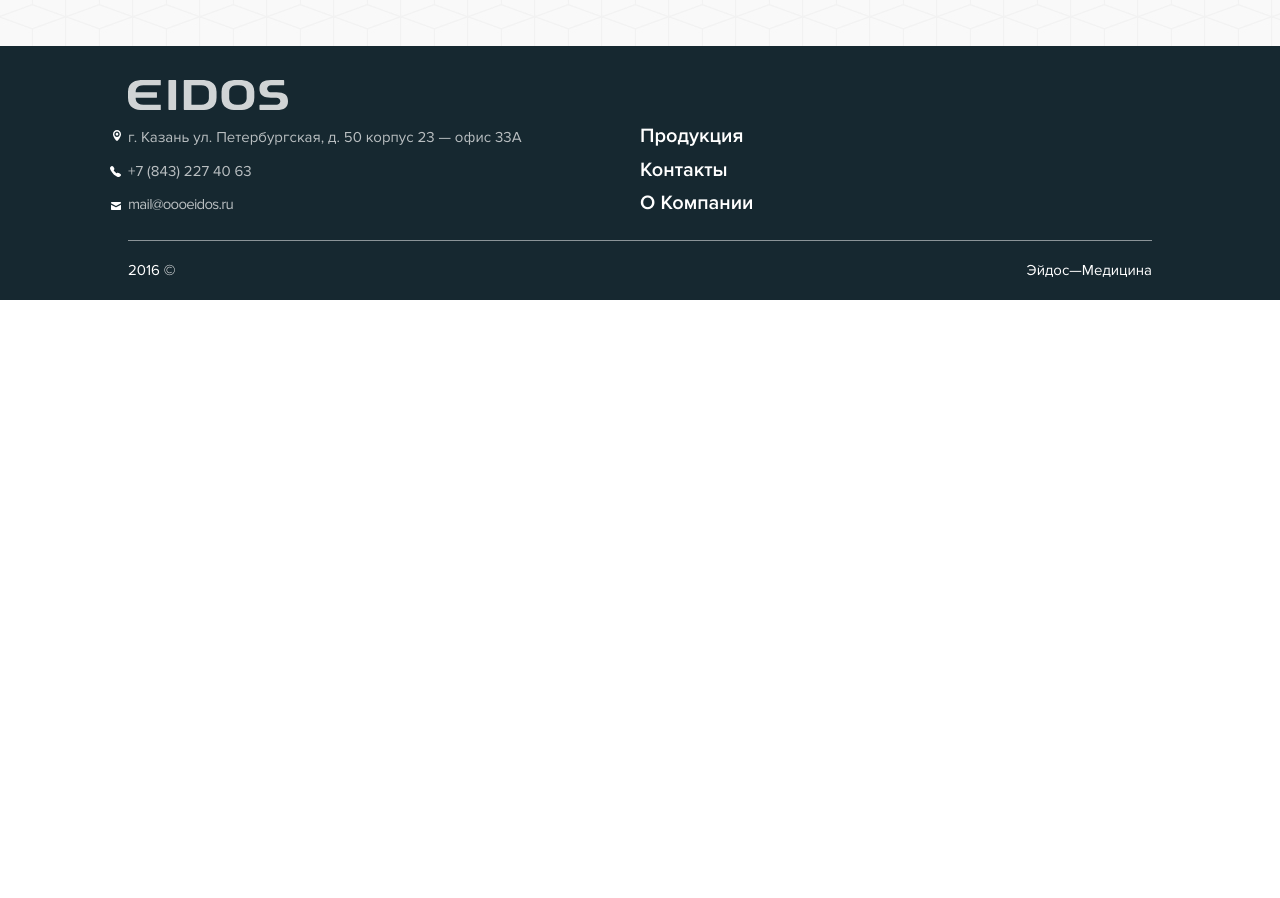
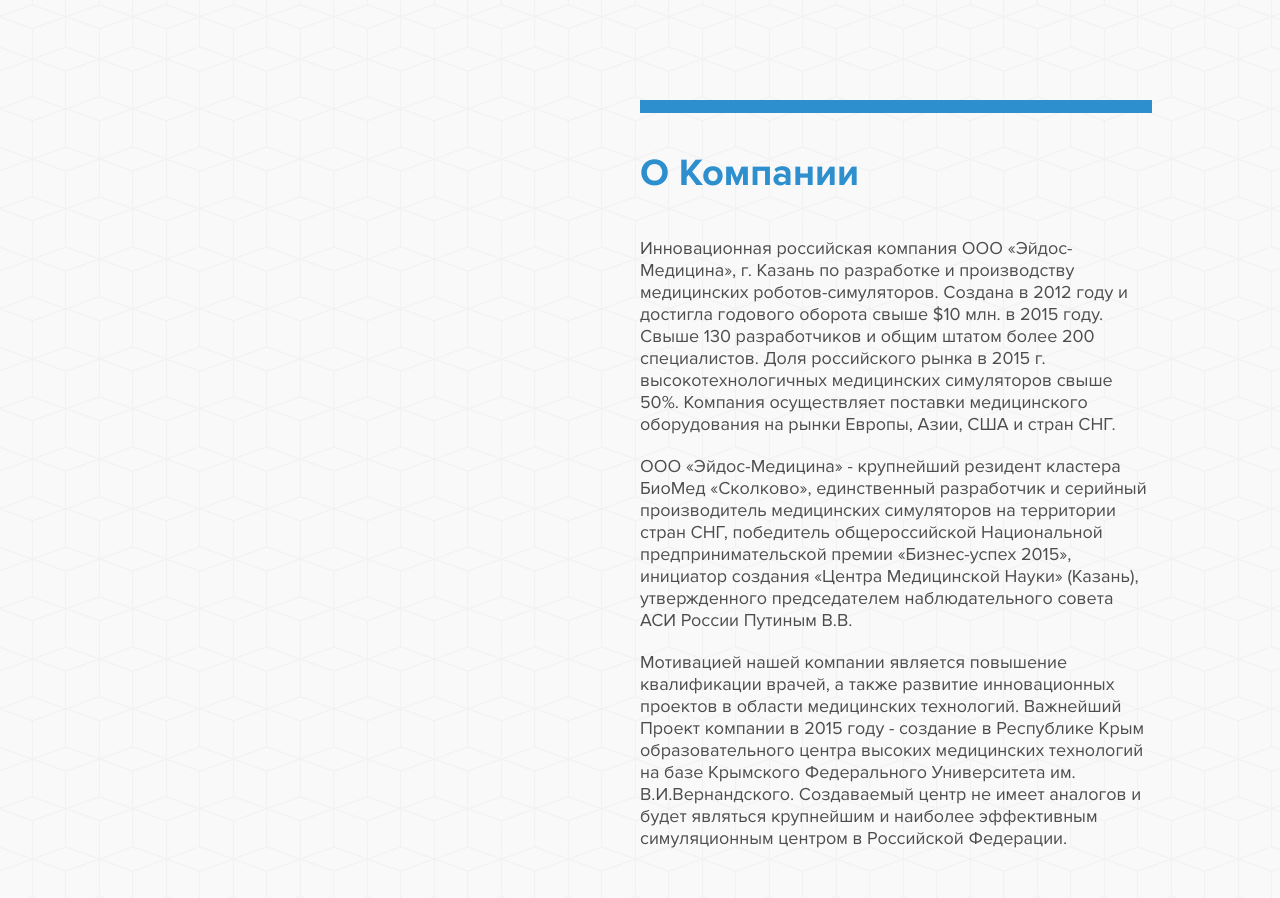
Before and after one commit to Gizzz/eidos-medicine-2, a website: page dev/about.html in a window 1280 px wide. Shown: the part 1942-2840 px from the top of the page. Before the commit the page ends 2242 px from the top, so only its background shows below. Drawn offline with Linux system fonts and the light colour scheme; some packages are replaced by stand-ins of ours.

```diff
--- a/dev/about.html
+++ b/dev/about.html
@@ -109,6 +109,30 @@
 				</div>
 			</div>
 		</section>
+		<section class="about-descr">
+			<div class="wrapper">
+				<div class="row">
+					<div class="col image">
+
+					</div>
+					<div class="col text">
+						<div class="bar"></div>
+						<h1 class="animation-trigger">
+							О Компании
+						</h1>
+						<p>
+							Инновационная российская компания ООО «Эйдос-Медицина», г. Казань по разработке и производству медицинских роботов-симуляторов. Создана в 2012 году и  достигла годового оборота свыше $10 млн. в 2015 году. Свыше 130 разработчиков и общим штатом более 200 специалистов. Доля российского рынка в 2015 г. высокотехнологичных медицинских симуляторов свыше 50%. Компания осуществляет поставки медицинского оборудования на рынки Европы, Азии, США и стран СНГ.
+						</p>
+						<p>
+							ООО «Эйдос-Медицина» - крупнейший резидент кластера БиоМед «Сколково», единственный разработчик и серийный производитель медицинских симуляторов на территории стран СНГ, победитель общероссийской Национальной предпринимательской премии «Бизнес-успех 2015», инициатор создания «Центра Медицинской Науки» (Казань), утвержденного председателем наблюдательного совета АСИ России Путиным В.В.
+						</p>
+						<p>
+							Мотивацией нашей компании является повышение квалификации врачей, а также развитие инновационных проектов в области медицинских технологий. Важнейший Проект компании в 2015 году  -  создание в Республике Крым образовательного центра высоких медицинских технологий на базе Крымского Федерального Университета им. В.И.Вернандского. Создаваемый центр не имеет аналогов и будет являться крупнейшим и наиболее эффективным симуляционным центром в Российской Федерации.
+						</p>
+					</div>
+				</div>
+			</div>
+		</section>
 	</main>
 	<footer class="page">
 		<div class="wrapper">
@@ -157,7 +181,7 @@
 			var mapOptions = {
 				styles: styles,
 				center: { lat: 55.781023, lng: 49.1291083 },
-				zoom: 16,
+				zoom: 17,
 				//minZoom: 16,
 				//maxZoom: 16,
 				scrollwheel: false,
@@ -170,7 +194,7 @@
 			var map = new google.maps.Map(mapCanvas, mapOptions);
 			var marker = new google.maps.Marker({
 				icon: 'img/map-marker-eidos.png',
-				position: { lat: 55.781023, lng: 49.1291083 },
+				position: { lat: 55.781096, lng: 49.131765 },
 				map: map
 			});
 		})();
```
